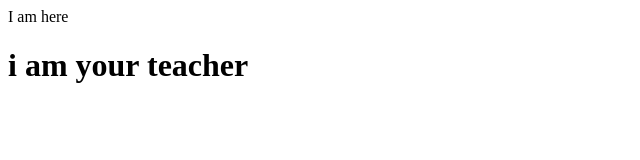
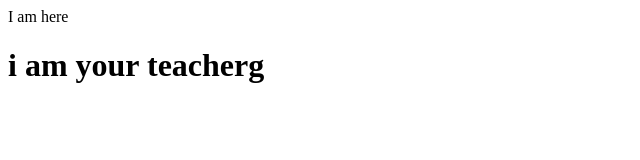
Before and after one commit to AbdurRehmanch1122/for-comp, a plain HTML site: page localRepo/index.html in a window 1280 px wide. Shown: the full height of the page, 0-640 px from the left. Drawn offline with Linux system fonts and the light colour scheme.

Commit message:
ance agin

```diff
--- a/localRepo/index.html
+++ b/localRepo/index.html
@@ -1,2 +1,2 @@
 <p>I am here</p>
-<h1>i am your teacher</h1>
+<h1>i am your teacherg</h1>
```
